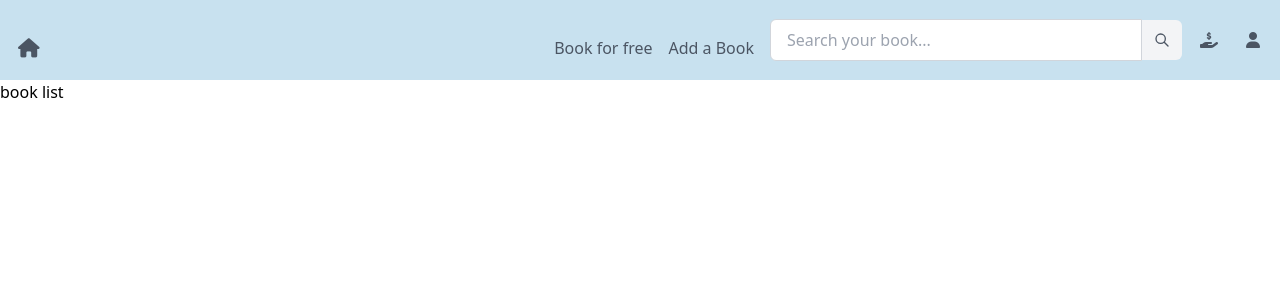
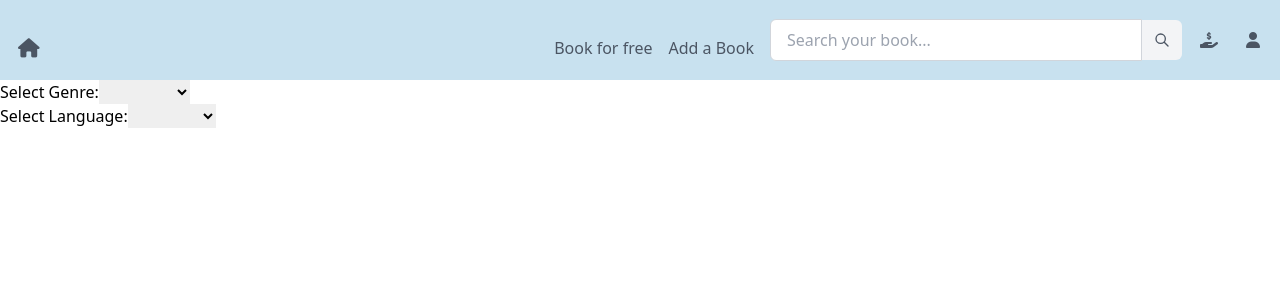
Before and after one commit to pputtaswamy07/read-cycle, an Angular app: page /bookList in a window 1280 px wide. Shown: the top 300 px of the page. Built offline with nearby package versions, Linux system fonts and the light colour scheme.

Commit message:
added book list genre and language

```diff
--- a/src/app/app.routes.ts
+++ b/src/app/app.routes.ts
@@ -5,6 +5,7 @@ import { BookListComponent } from './book-list/book-list.component';
 import { AddBookComponent } from './book-details/add-book.component';
 import { LoginPageComponent } from './login-page/login-page.component';
 import { SignupPageComponent } from './signup-page/signup-page.component';
+import { FormsModule } from '@angular/forms'; // Import FormsModule
 
 export const routes: Routes = [
   { path: '', component: HomeComponent },
@@ -15,7 +16,7 @@ export const routes: Routes = [
 ];
 
 @NgModule({
-  imports: [RouterModule.forRoot(routes)],
+  imports: [RouterModule.forRoot(routes), FormsModule],
   exports: [RouterModule],
 })
 export class AppRoutingModule {}
--- a/src/app/book-list/book-list.component.html
+++ b/src/app/book-list/book-list.component.html
@@ -1 +1,14 @@
-<h1>book list</h1>
+<div class="book-list">
+    <label for="genre">Select Genre:</label>
+    <select id="genre" [(ngModel)]="selectedGenre">
+        <option *ngFor="let genre of genres" [value]="genre">{{genre}}</option>
+    </select>
+
+
+    <div>
+        <label for="language">Select Language:</label>
+        <select id="language" [(ngModel)]="selectedLanguage">
+            <option *ngFor="let language of languages" [value]="language">{{language}}</option>
+        </select>
+    </div>
+</div>
--- a/src/app/book-list/book-list.component.ts
+++ b/src/app/book-list/book-list.component.ts
@@ -1,11 +1,36 @@
 import { Component } from '@angular/core';
 import { CommonModule } from '@angular/common';
+import { FormsModule } from '@angular/forms';
 
 @Component({
   selector: 'app-book-list',
   templateUrl: './book-list.component.html',
   styleUrls: ['./book-list.component.scss'],
   standalone: true,
-  imports: [CommonModule],
+  imports: [CommonModule, FormsModule],
 })
-export class BookListComponent {}
+export class BookListComponent {
+  genres: string[] = [
+    'Action',
+    'Comedy',
+    'Drama',
+    'Fantasy',
+    'Horror',
+    'Romance',
+    'Sci-Fi',
+    'Thriller',
+  ];
+  languages: string[] = [
+    'English',
+    'Spanish',
+    'French',
+    'German',
+    'Chinese',
+    'Japanese',
+    'Korean',
+    'Hindi',
+  ];
+
+  selectedGenre: string = '';
+  selectedLanguage: string = '';
+}
```
